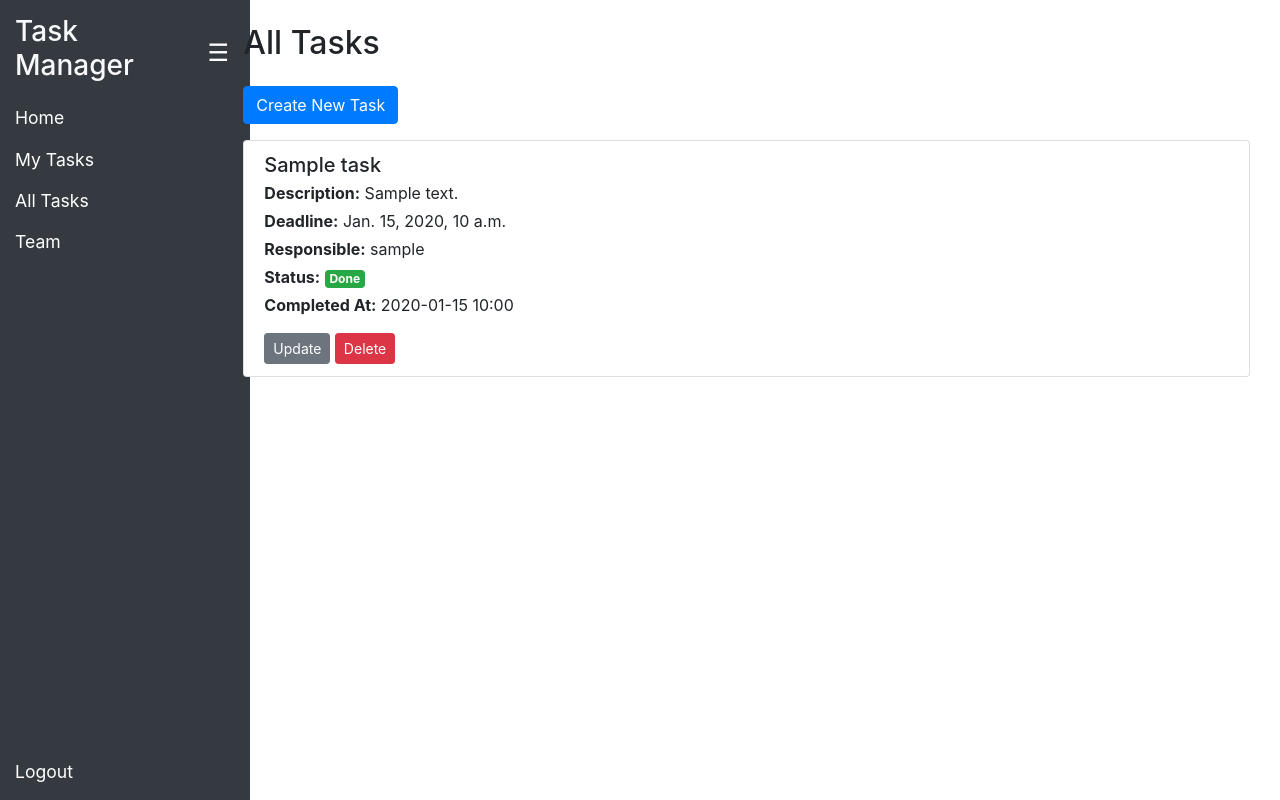
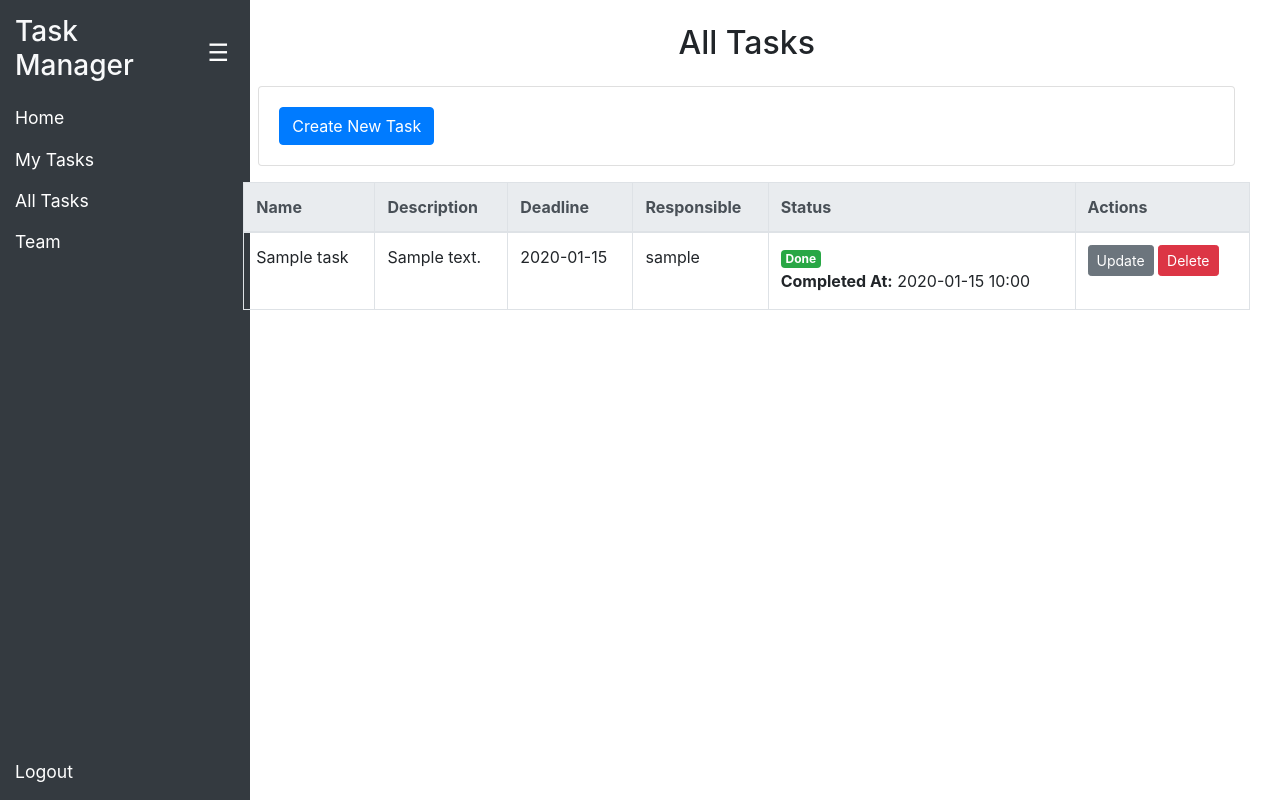
Before and after one commit to achalaidiuk/ittaskmanager, a Django app: page /all/ in a window 1280 px wide. Run offline with Django 4.2, Linux system fonts and the light colour scheme; a user stored in the database is signed in; tables that the repository leaves empty hold one stand-in row (values such as "Sample post").

Commit message:
Feature: created visual for all_tasks.html and fixed problems

```diff
--- a/templates/task_manager/all_tasks.html
+++ b/templates/task_manager/all_tasks.html
@@ -2,17 +2,29 @@
 {% load static %}
 
 {% block content %}
-  <div class="container">
-    <h2 class="my-4">All Tasks</h2>
+  <div class="container mt-4">
+    <h2 class="my-4 text-center">All Tasks</h2>
     {% include "create_task.html" %}
-    <div class="list-group">
+
+    <table class="table table-bordered">
+      <thead class="thead-light">
+        <tr>
+          <th>Name</th>
+          <th>Description</th>
+          <th>Deadline</th>
+          <th>Responsible</th>
+          <th>Status</th>
+          <th>Actions</th>
+        </tr>
+      </thead>
+      <tbody>
         {% for task in task_list %}
-        <div class="list-group-item">
-          <h5 class="mb-1">{{ task.name }}</h5>
-          <p class="mb-1"><strong>Description:</strong> {{ task.description }}</p>
-          <p class="mb-1"><strong>Deadline:</strong> {{ task.deadline }}</p>
-          <p class="mb-1"><strong>Responsible:</strong> {{ task.responsible }}</p>
-          <p class="mb-1"><strong>Status:</strong>
+          <tr>
+            <td>{{ task.name }}</td>
+            <td>{{ task.description }}</td>
+            <td>{{ task.deadline|date:"Y-m-d" }}</td>
+            <td>{{ task.responsible }}</td>
+            <td>
               {% if task.is_completed %}
                 <span class="badge badge-success">Done</span>
                 <p class="mb-1"><strong>Completed At:</strong> {{ task.done_at|date:"Y-m-d H:i" }}</p>
@@ -21,9 +33,9 @@
               {% else %}
                 <span class="badge badge-primary">New</span>
               {% endif %}
-          </p>
-
-          <div class="mt-2">
+            </td>
+            <td>
+              <div>
                 {% if request.user.is_superuser %}
                   <a href="{% url 'task_manager:task-update' task.id %}" class="btn btn-secondary btn-sm">Update</a>
                   <a href="{% url 'task_manager:task-delete' task.id %}" class="btn btn-danger btn-sm"
@@ -35,10 +47,14 @@
                   <a href="{% url 'task_manager:complete-task' task.id %}" class="btn btn-success btn-sm">Complete Task</a>
                 {% endif %}
               </div>
-        </div>
+            </td>
+          </tr>
         {% empty %}
-        <p>No tasks available.</p>
+          <tr>
+            <td colspan="6" class="text-center alert alert-info">No tasks available.</td>
+          </tr>
         {% endfor %}
-    </div>
+      </tbody>
+    </table>
   </div>
 {% endblock %}
--- a/templates/task_manager/create_task.html
+++ b/templates/task_manager/create_task.html
@@ -1,5 +1,13 @@
-<div class="mb-3">
+<div class="container mt-4">
   {% if user.is_superuser %}
-    <a href="{% url 'task_manager:task-create' %}" class="btn btn-primary">Create New Task</a>
+    <div class="mb-3">
+      <div class="card">
+        <div class="card-body">
+          <a href="{% url 'task_manager:task-create' %}" class="btn btn-primary">
+            Create New Task
+          </a>
+        </div>
+      </div>
+    </div>
   {% endif %}
 </div>
```
Lines whose indentation alone changed are shown as unchanged.
